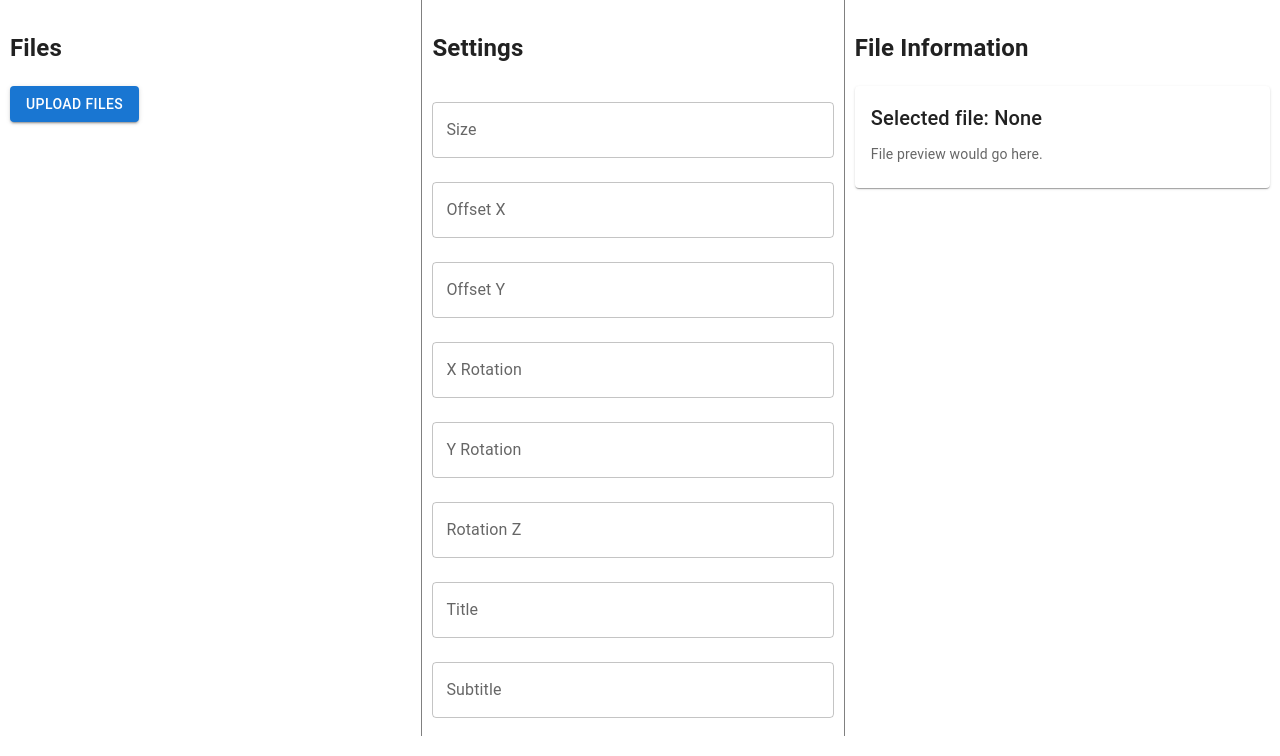
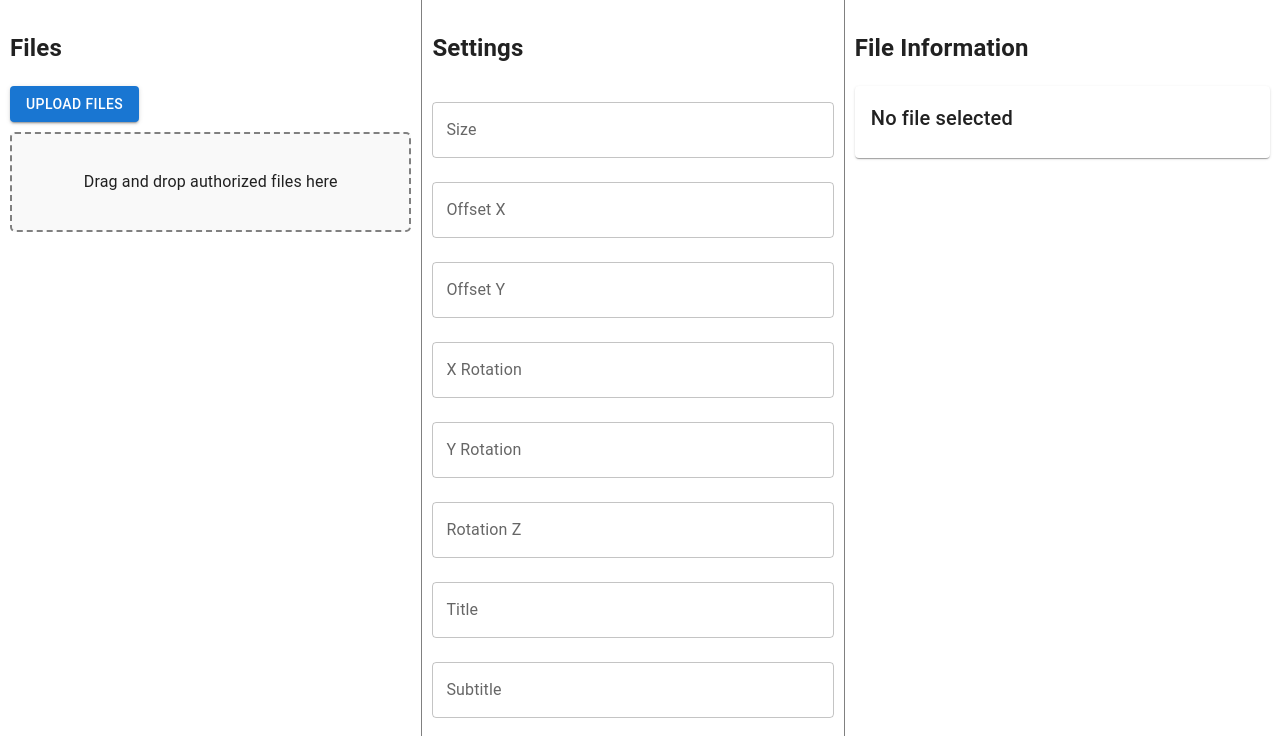
Before and after one commit to WhiteWall13/holomaker, a React (Create React App) app: page / in a window 1280 px wide. Shown: the top 756 px of the page. Built offline with nearby package versions, Linux system fonts and the light colour scheme.

Commit message:
stable drag and drop, switching, delete

```diff
--- a/package.json
+++ b/package.json
@@ -15,6 +15,7 @@
     "@testing-library/user-event": "^13.5.0",
     "electron": "^24.4.0",
     "react": "^18.2.0",
+    "react-beautiful-dnd": "^13.1.1",
     "react-dom": "^18.2.0",
     "react-scripts": "5.0.1",
     "web-vitals": "^2.1.4"
--- a/src/components/FileZone.js
+++ b/src/components/FileZone.js
@@ -1,7 +1,116 @@
-// File: src/components/FileZone.js
+// import React, { useState, useEffect } from 'react';
+// import { Button, List, ListItem, Box } from '@mui/material';
+// import styled from '@emotion/styled';
 
-import React, { useState } from 'react';
+// const FileInput = styled('input')`
+//   display: none;
+// `;
+
+// const FileZone = ({ onFileSelect }) => {
+//   const [files, setFiles] = useState([]);
+//   const [selectedFile, setSelectedFile] = useState(null);
+
+//   const handleFiles = (uploadedFiles) => {
+//     const newFiles = [...files, ...uploadedFiles];
+//     setFiles(newFiles);
+//     if (uploadedFiles.length > 0) {
+//       onFileSelect(uploadedFiles[0]);
+//     }
+//   };
+
+//   const handleDrop = (e) => {
+//     e.preventDefault();
+//     const droppedFiles = Array.from(e.dataTransfer.files);
+//     const authorizedFiles = filterAuthorizedFiles(droppedFiles);
+//     handleFiles(authorizedFiles);
+//   };
+
+//   const handleDragOver = (e) => {
+//     e.preventDefault();
+//   };
+
+//   const handleFileSelect = (file) => {
+//     onFileSelect(file);
+//     setSelectedFile(file);
+//   };
+
+//   const handleDeleteFile = () => {
+//     if (selectedFile) {
+//       const updatedFiles = files.filter((file) => file !== selectedFile);
+//       setFiles(updatedFiles);
+//       setSelectedFile(null);
+//       onFileSelect(null); // Clear the selected file in the parent component
+//     }
+//   };
+
+//   const filterAuthorizedFiles = (files) => {
+//     const authorizedFormats = ['.jpg', '.zip', '.GLB', '.GLTF', '.bin', '.3ds', '.obj', '.stl'];
+//     return files.filter((file) => {
+//       const fileExtension = file.name.split('.').pop();
+//       return authorizedFormats.includes(`.${fileExtension}`);
+//     });
+//   };
+
+//   useEffect(() => {
+//     const handleKeyDown = (event) => {
+//       if (event.key === 'Delete' || event.key === 'Backspace') {
+//         handleDeleteFile();
+//       }
+//     };
+
+//     document.addEventListener('keydown', handleKeyDown);
+
+//     return () => {
+//       document.removeEventListener('keydown', handleKeyDown);
+//     };
+//     // eslint-disable-next-line react-hooks/exhaustive-deps
+//   }, [selectedFile]);
+
+//   return (
+//     <Box sx={{ width: '33%', padding: '10px', borderRight: '1px solid grey', overflow: 'auto' }}>
+//       <h2>Files</h2>
+//       <label htmlFor="upload-button">
+//         <Button variant="contained" color="primary" component="span">
+//           Upload Files
+//         </Button>
+//       </label>
+//       <FileInput id="upload-button" type="file" multiple onChange={(e) => handleFiles(e.target.files)} />
+//       <Box
+//         sx={{
+//           border: '2px dashed grey',
+//           borderRadius: '5px',
+//           padding: '20px',
+//           textAlign: 'center',
+//           backgroundColor: '#f9f9f9',
+//           marginTop: '10px',
+//         }}
+//         onDrop={handleDrop}
+//         onDragOver={handleDragOver}
+//       >
+//         <p>Drag and drop authorized files here</p>
+//       </Box>
+//       <List sx={{ maxHeight: 'calc(100vh - 280px)', overflow: 'auto' }}>
+//         {files.map((file, index) => (
+//           <ListItem
+//             key={index}
+//             button
+//             onClick={() => handleFileSelect(file)}
+//             selected={file === selectedFile}
+//             sx={{ backgroundColor: file === selectedFile ? 'grey.200' : 'transparent' }}
+//           >
+//             {file.name}
+//           </ListItem>
+//         ))}
+//       </List>
+//     </Box>
+//   );
+// };
+
+// export default FileZone;
+
+import React, { useState, useEffect } from 'react';
 import { Button, List, ListItem, Box } from '@mui/material';
+import { DragDropContext, Droppable, Draggable } from 'react-beautiful-dnd';
 import styled from '@emotion/styled';
 
 const FileInput = styled('input')`
@@ -10,35 +119,122 @@ const FileInput = styled('input')`
 
 const FileZone = ({ onFileSelect }) => {
   const [files, setFiles] = useState([]);
+  const [selectedFile, setSelectedFile] = useState(null);
 
-  const handleFiles = (e) => {
-    setFiles([...files, ...e.target.files]);
-    if (e.target.files.length > 0) {
-      onFileSelect(e.target.files[0]);
+  const handleFiles = (uploadedFiles) => {
+    const newFiles = [...files, ...uploadedFiles];
+    setFiles(newFiles);
+    if (uploadedFiles.length > 0) {
+      onFileSelect(uploadedFiles[0]);
     }
   };
 
-  const selectFile = (file) => {
+  const handleDragOver = (e) => {
+    e.preventDefault();
+  };
+
+  const handleFileSelect = (file) => {
     onFileSelect(file);
+    setSelectedFile(file);
+  };
+
+  const handleDeleteFile = () => {
+    if (selectedFile) {
+      const updatedFiles = files.filter((file) => file !== selectedFile);
+      setFiles(updatedFiles);
+      setSelectedFile(null);
+      onFileSelect(null); // Clear the selected file in the parent component
+    }
+  };
+
+  const filterAuthorizedFiles = (files) => {
+    const authorizedFormats = ['.jpg', '.zip', '.GLB', '.GLTF', '.bin', '.3ds', '.obj', '.stl'];
+    return files.filter((file) => {
+      const fileExtension = file.name.split('.').pop();
+      return authorizedFormats.includes(`.${fileExtension}`);
+    });
+  };
+
+  useEffect(() => {
+    const handleKeyDown = (event) => {
+      if (event.key === 'Delete' || event.key === 'Backspace') {
+        handleDeleteFile();
+      }
+    };
+
+    document.addEventListener('keydown', handleKeyDown);
+
+    return () => {
+      document.removeEventListener('keydown', handleKeyDown);
+    };
+    // eslint-disable-next-line react-hooks/exhaustive-deps
+  }, [selectedFile]);
+
+  const onDragEnd = (result) => {
+    if (!result.destination) {
+      return;
+    }
+
+    const reorderedFiles = Array.from(files);
+    const [removed] = reorderedFiles.splice(result.source.index, 1);
+    reorderedFiles.splice(result.destination.index, 0, removed);
+
+    setFiles(reorderedFiles);
   };
 
   return (
-    <Box sx={{ width: '33%', padding: '10px', borderRight: '1px solid grey' }}>
+    <DragDropContext onDragEnd={onDragEnd}>
+      <Box sx={{ width: '33%', padding: '10px', borderRight: '1px solid grey', overflow: 'auto' }}>
         <h2>Files</h2>
         <label htmlFor="upload-button">
           <Button variant="contained" color="primary" component="span">
             Upload Files
           </Button>
         </label>
-      <FileInput id="upload-button" type="file" multiple onChange={handleFiles} />
-      <List>
+        <FileInput id="upload-button" type="file" multiple onChange={(e) => handleFiles(e.target.files)} />
+        <Box
+          sx={{
+            border: '2px dashed grey',
+            borderRadius: '5px',
+            padding: '20px',
+            textAlign: 'center',
+            backgroundColor: '#f9f9f9',
+            marginTop: '10px',
+          }}
+          onDrop={(e) => {
+            e.preventDefault();
+            const droppedFiles = Array.from(e.dataTransfer.files);
+            const authorizedFiles = filterAuthorizedFiles(droppedFiles);
+            handleFiles(authorizedFiles);
+          }}
+          onDragOver={handleDragOver}
+        >
+                  <p>Drag and drop authorized files here</p>
+        </Box>
+        <Droppable droppableId="files">
+          {(provided) => (
+            <List {...provided.droppableProps} ref={provided.innerRef}>
               {files.map((file, index) => (
-          <ListItem key={index} button onClick={() => selectFile(file)}>
+                <Draggable key={file.name} draggableId={file.name} index={index}>
+                  {(provided) => (
+                    <ListItem
+                      ref={provided.innerRef}
+                      {...provided.draggableProps}
+                      {...provided.dragHandleProps}
+                      selected={selectedFile === file}
+                      onClick={() => handleFileSelect(file)}
+                    >
                       {file.name}
                     </ListItem>
+                  )}
+                </Draggable>
               ))}
+              {provided.placeholder}
             </List>
+          )}
+        </Droppable>
       </Box>
+    </DragDropContext>
   );
 };
 
--- a/src/components/InfoZone.js
+++ b/src/components/InfoZone.js
@@ -1,16 +1,39 @@
-// File: src/components/InfoZone.js
-
-import React from 'react';
+import React, { useEffect } from 'react';
 import { Box, Card, CardContent, Typography } from '@mui/material';
 
 const InfoZone = ({ currentFile }) => {
+  useEffect(() => {
+    if (!currentFile) {
+      return;
+    }
+
+    return () => {
+      // Clean up any resources or subscriptions related to currentFile
+    };
+  }, [currentFile]);
+
+  if (!currentFile) {
+    return (
+      <Box sx={{ width: '34%', padding: '10px' }}>
+        <h2>File Information</h2>
+        <Card>
+          <CardContent>
+            <Typography variant="h6" component="div">
+              No file selected
+            </Typography>
+          </CardContent>
+        </Card>
+      </Box>
+    );
+  }
+
   return (
     <Box sx={{ width: '34%', padding: '10px' }}>
       <h2>File Information</h2>
       <Card>
         <CardContent>
           <Typography variant="h6" component="div">
-            Selected file: {currentFile ? currentFile.name : 'None'}
+            Selected file: {currentFile.name}
           </Typography>
           {/* Placeholder for file preview */}
           <Box sx={{ marginTop: '10px' }}>
```
Also changed, not shown: src/ComputerModel.js (deleted, +0 -26 lines), src/ComputersCanvas.js (deleted, +0 -28 lines), src/DropZoneComponent.js (deleted, +0 -71 lines), 1 other file (tests, documents, lock files or other folders). Lines whose indentation alone changed are shown as unchanged.
